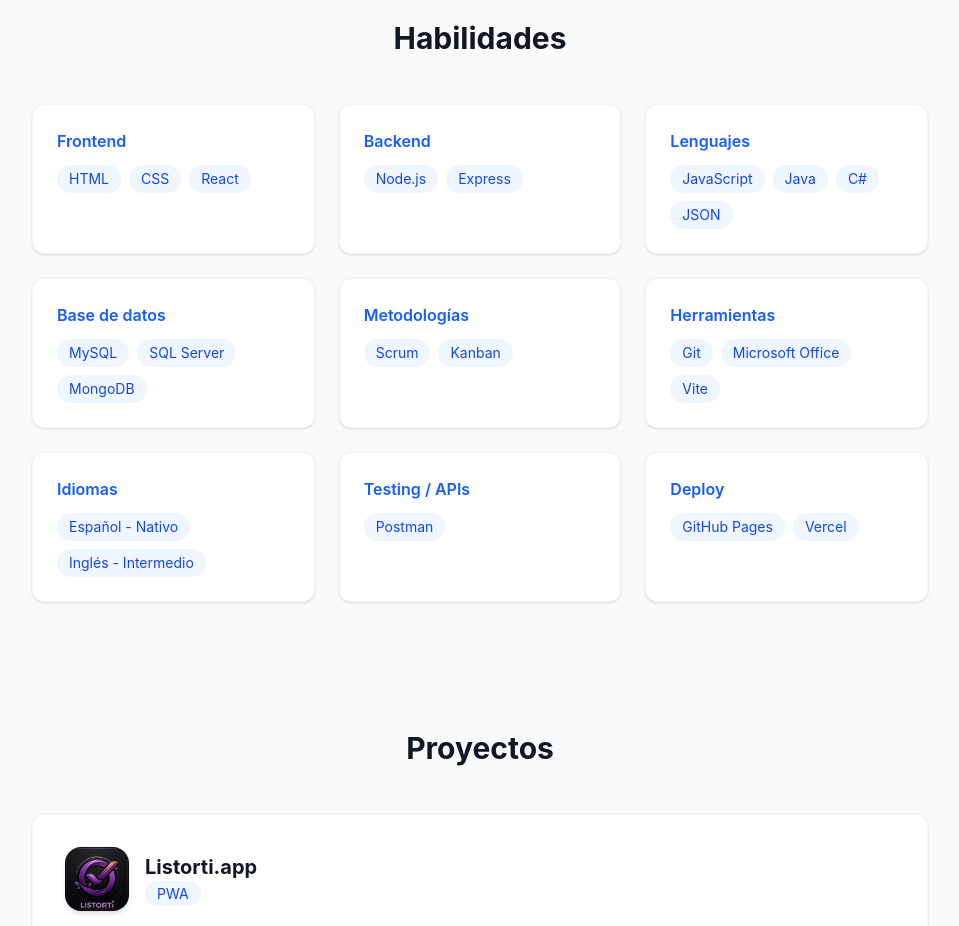
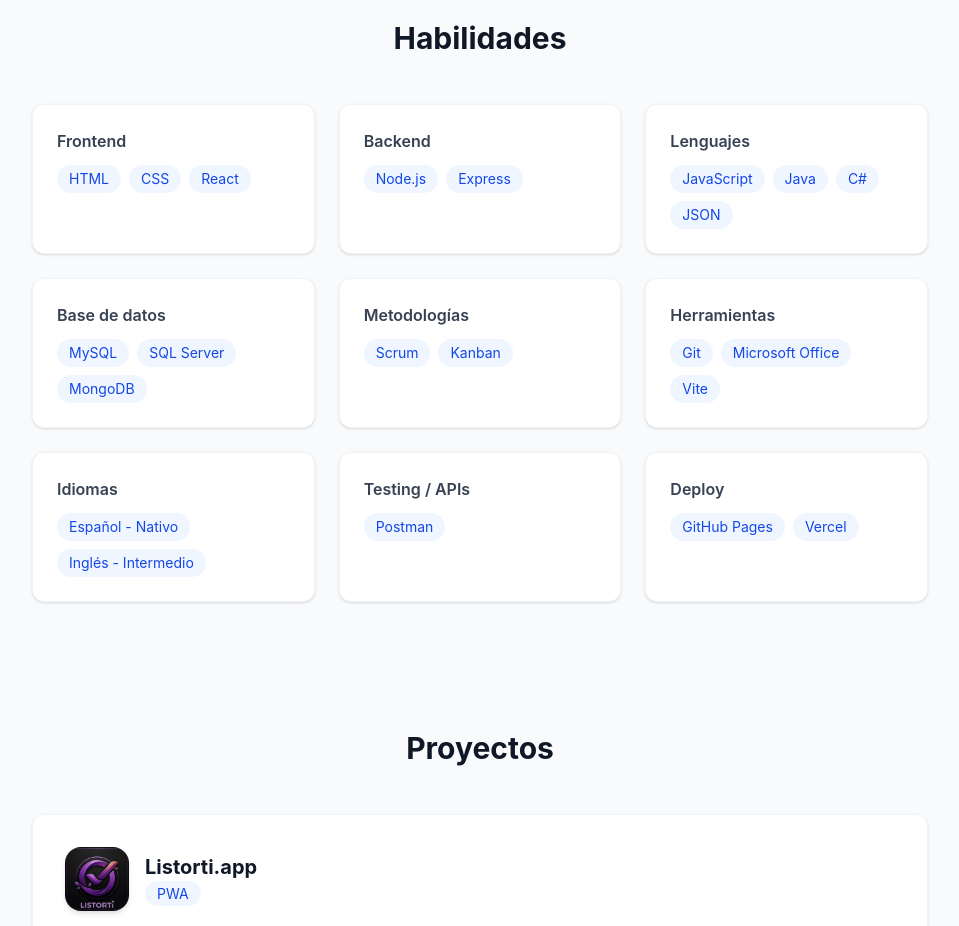
Before and after one commit to MateoGago/Portfolio, a React (Vite) app: page / in a window 1280 px wide. Shown: the part 1340-2266 px from the top of the page, without its empty margins (160-1119 px from the left). Built offline with nearby package versions, Linux system fonts and the light colour scheme.

Commit message:
cambio color text categorias

```diff
--- a/src/components/Skills.jsx
+++ b/src/components/Skills.jsx
@@ -49,7 +49,7 @@ function Skills() {
               key={skill.category}
               className="bg-white rounded-xl p-6 shadow-sm border border-gray-100"
             >
-              <h3 className="text-blue-600 font-semibold mb-3">
+              <h3 className="text-gray-700 font-semibold mb-3">
                 {skill.category}
               </h3>
               <div className="flex flex-wrap gap-2">
```
